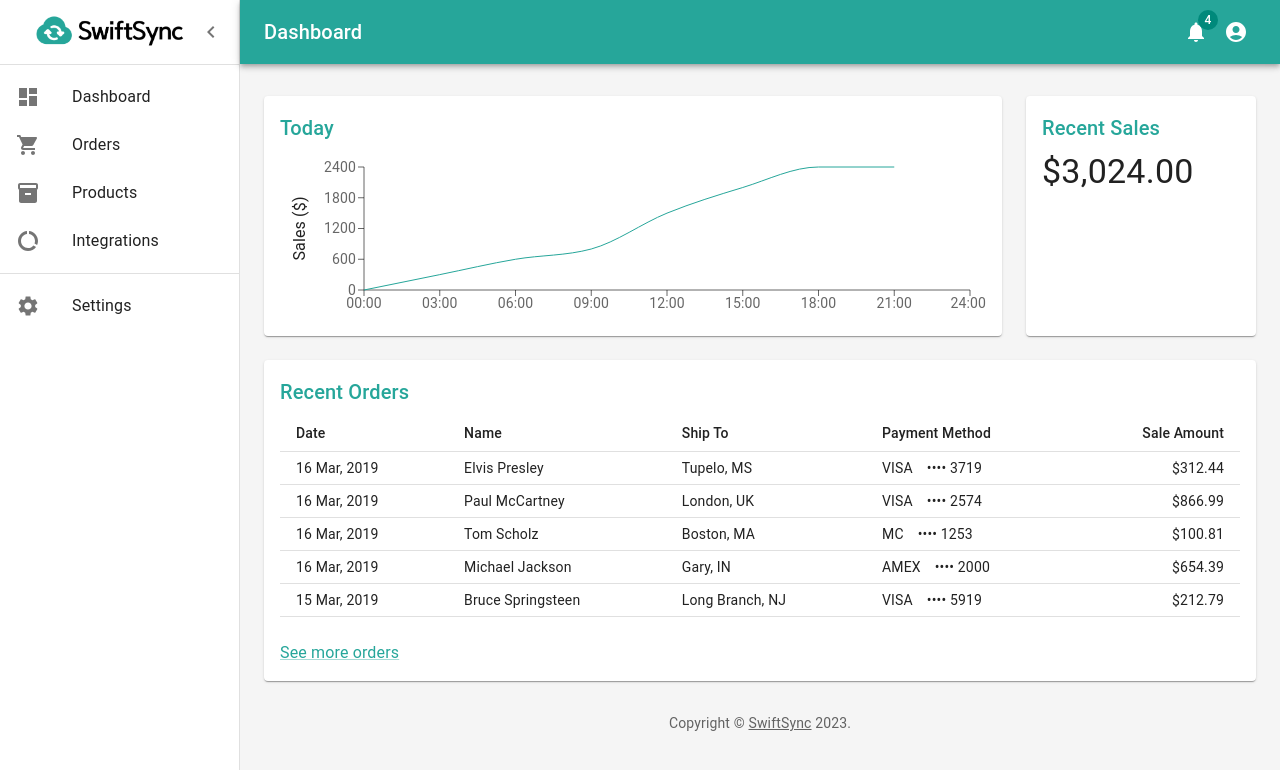
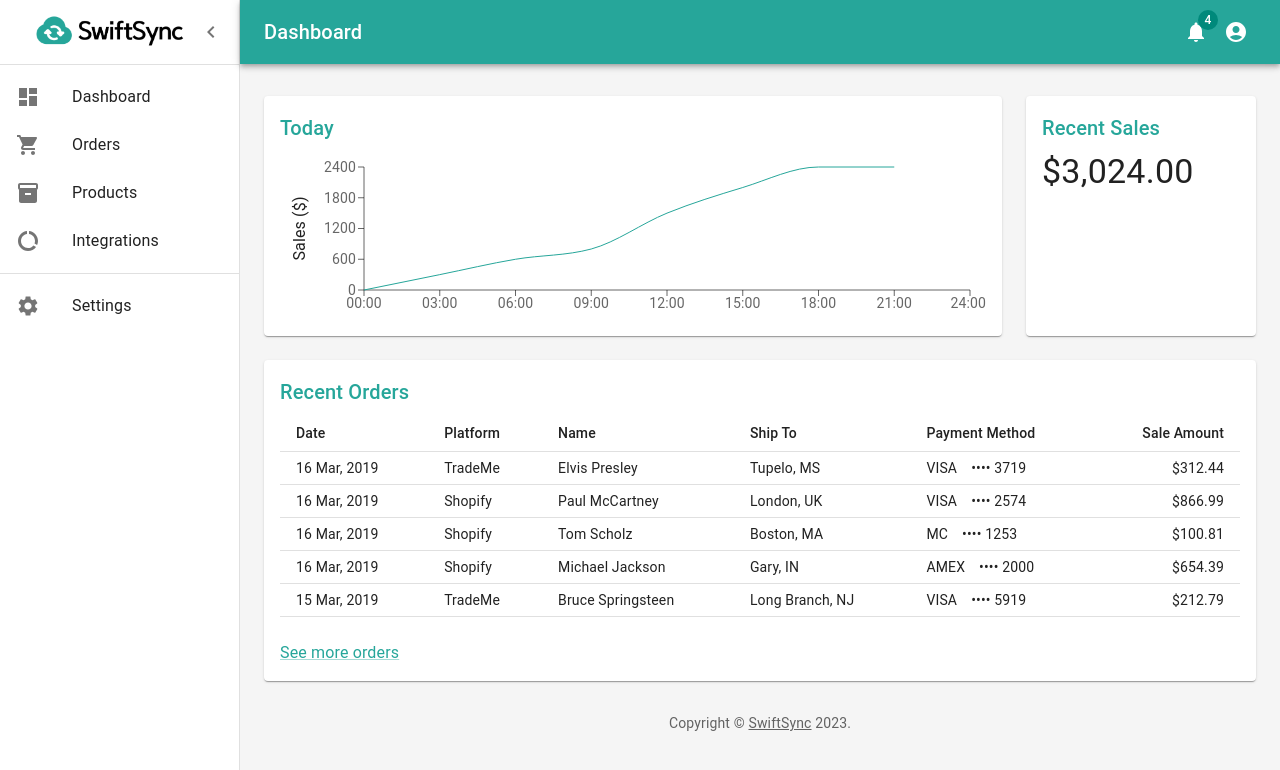
Before and after one commit to yoonwoochoi00/SwiftSync, a React (Create React App) app in the folder client/: page /dashboard in a window 1280 px wide. Shown: the top 770 px of the page. Built offline with nearby package versions, Linux system fonts and the light colour scheme.

Commit message:
Add platform to orders chart

```diff
--- a/client/src/components/private/dashboard/orders.js
+++ b/client/src/components/private/dashboard/orders.js
@@ -8,14 +8,15 @@ import TableRow from '@mui/material/TableRow';
 import Title from '../title';
 
 // Generate Order Data
-function createData(id, date, name, shipTo, paymentMethod, amount) {
-    return { id, date, name, shipTo, paymentMethod, amount };
+function createData(id, date, platform, name, shipTo, paymentMethod, amount) {
+    return { id, date, platform, name, shipTo, paymentMethod, amount };
 }
 
 const rows = [
     createData(
         0,
         '16 Mar, 2019',
+        'TradeMe',
         'Elvis Presley',
         'Tupelo, MS',
         'VISA ⠀•••• 3719',
@@ -24,15 +25,24 @@ const rows = [
     createData(
         1,
         '16 Mar, 2019',
+        'Shopify',
         'Paul McCartney',
         'London, UK',
         'VISA ⠀•••• 2574',
         866.99,
     ),
-    createData(2, '16 Mar, 2019', 'Tom Scholz', 'Boston, MA', 'MC ⠀•••• 1253', 100.81),
+    createData(
+        2,
+        '16 Mar, 2019',
+        'Shopify',
+        'Tom Scholz',
+        'Boston, MA',
+        'MC ⠀•••• 1253',
+        100.81),
     createData(
         3,
         '16 Mar, 2019',
+        'Shopify',
         'Michael Jackson',
         'Gary, IN',
         'AMEX ⠀•••• 2000',
@@ -41,6 +51,7 @@ const rows = [
     createData(
         4,
         '15 Mar, 2019',
+        'TradeMe',
         'Bruce Springsteen',
         'Long Branch, NJ',
         'VISA ⠀•••• 5919',
@@ -60,6 +71,7 @@ export default function Orders() {
             <TableHead>
             <TableRow>
                 <TableCell>Date</TableCell>
+                <TableCell>Platform</TableCell>
                 <TableCell>Name</TableCell>
                 <TableCell>Ship To</TableCell>
                 <TableCell>Payment Method</TableCell>
@@ -70,6 +82,7 @@ export default function Orders() {
             {rows.map((row) => (
                 <TableRow key={row.id}>
                 <TableCell>{row.date}</TableCell>
+                <TableCell>{row.platform}</TableCell>
                 <TableCell>{row.name}</TableCell>
                 <TableCell>{row.shipTo}</TableCell>
                 <TableCell>{row.paymentMethod}</TableCell>
```
Also changed, not shown: client/src/pages/private/dashboard.js (line endings or trailing spaces).
